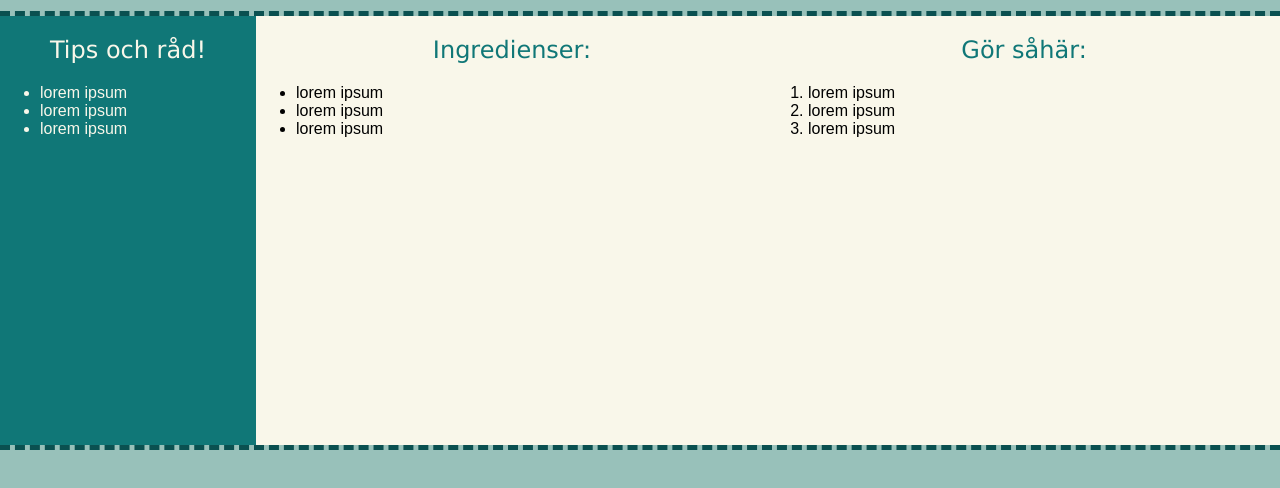
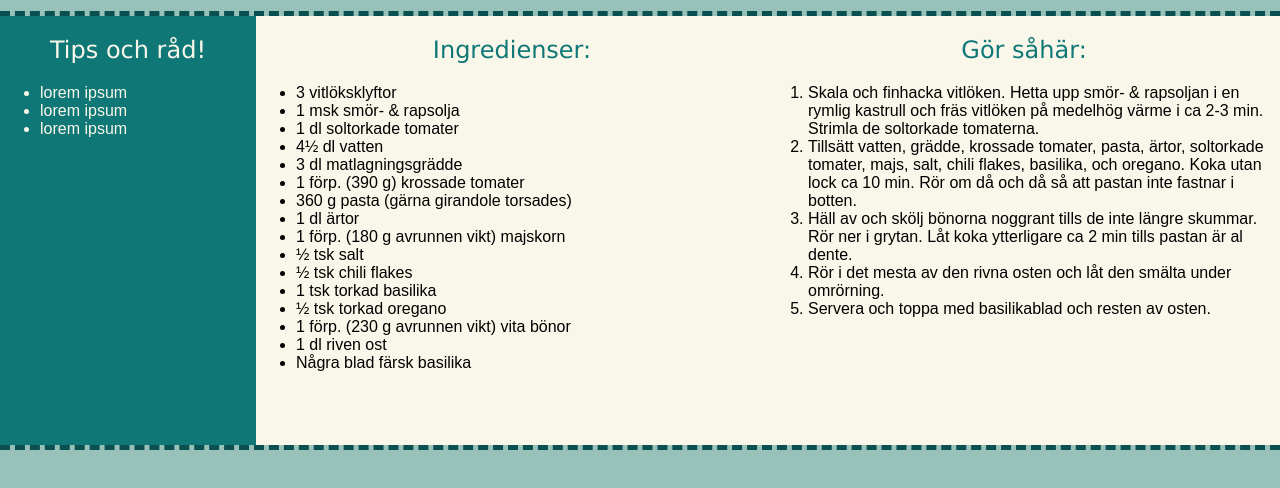
Before and after one commit to Lo-918/Pasta-recept---Webb, a plain HTML site: page index.html in a window 1280 px wide. Shown: the part 428-916 px from the top of the page. Drawn offline with Linux system fonts and the light colour scheme; a web font is replaced by a local one.

Commit message:
Updated text in main

```diff
--- a/index.html
+++ b/index.html
@@ -36,9 +36,22 @@
             <h2 class="article-heading">Ingredienser:</h2>
 
             <ul>
-                <li>lorem ipsum</li>
-                <li>lorem ipsum</li>
-                <li>lorem ipsum</li>
+                <li>3 vitlöksklyftor</li>
+                <li>1 msk smör- & rapsolja</li>
+                <li>1 dl soltorkade tomater</li>
+                <li>4½ dl vatten</li>
+                <li>3 dl matlagningsgrädde</li>
+                <li>1 förp. (390 g) krossade tomater</li>
+                <li>360 g pasta (gärna girandole torsades)</li>
+                <li>1 dl ärtor</li>
+                <li>1 förp. (180 g avrunnen vikt) majskorn</li>
+                <li>½ tsk salt</li>
+                <li>½ tsk chili flakes</li>
+                <li>1 tsk torkad basilika</li>
+                <li>½ tsk torkad oregano</li>
+                <li>1 förp. (230 g avrunnen vikt) vita bönor</li>
+                <li>1 dl riven ost</li>
+                <li>Några blad färsk basilika</li>
             </ul>
         </article>
 
@@ -46,9 +59,11 @@
             <h2 class="article-heading">Gör såhär:</h2>
 
             <ol>
-                <li>lorem ipsum</li>
-                <li>lorem ipsum</li>
-                <li>lorem ipsum</li>
+                <li>Skala och finhacka vitlöken. Hetta upp smör- & rapsoljan i en rymlig kastrull och fräs vitlöken på medelhög värme i ca 2-3 min. Strimla de soltorkade tomaterna.</li>
+                <li>Tillsätt vatten, grädde, krossade tomater, pasta, ärtor, soltorkade tomater, majs, salt, chili flakes, basilika, och oregano.  Koka utan lock ca 10 min. Rör om då och då så att pastan inte fastnar i botten.</li>
+                <li>Häll av och skölj bönorna noggrant tills de inte längre skummar. Rör ner i grytan. Låt koka ytterligare ca 2 min tills pastan är al dente.</li>
+                <li>Rör i det mesta av den rivna osten och låt den smälta under omrörning.</li>
+                <li>Servera och toppa med basilikablad och resten av osten.</li>
             </ol>
         </article>
     </main>
```
